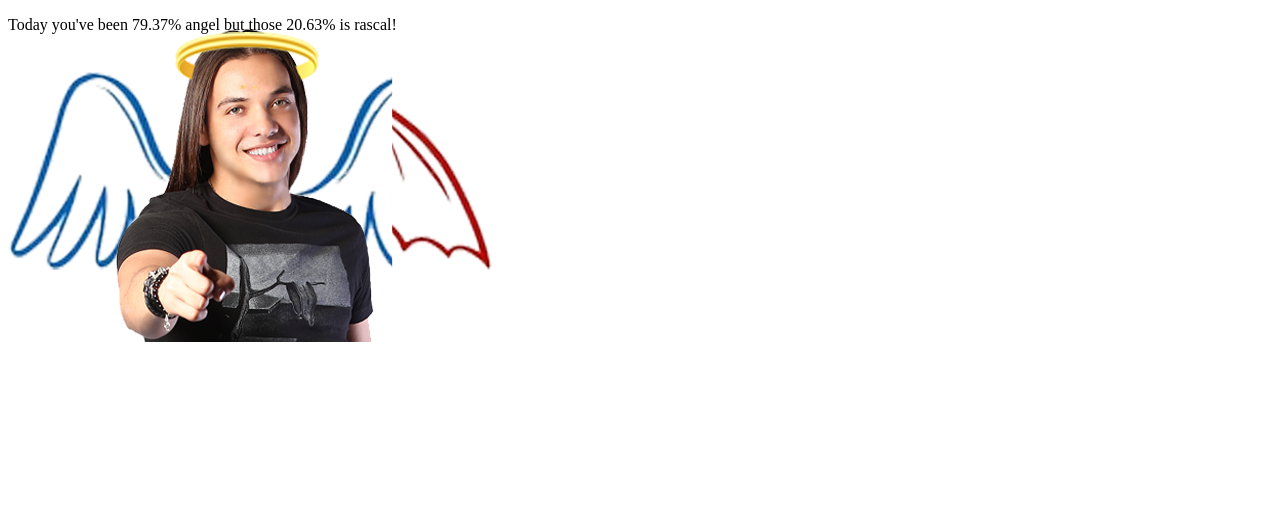
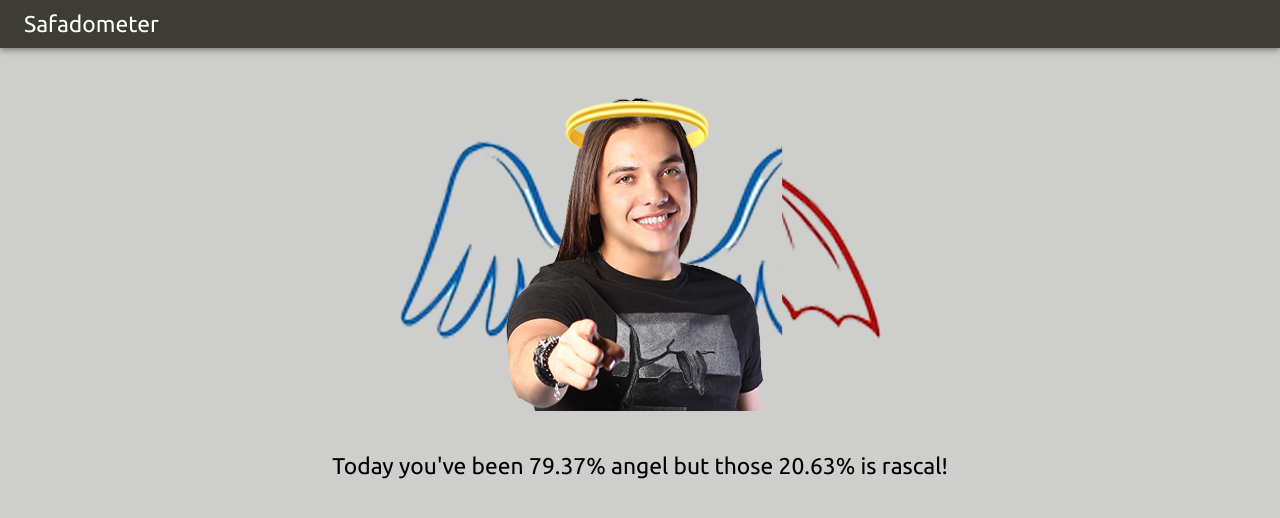
Before and after one commit to andrebnassis/safadometer, a React (Create React App) app: page / in a window 1280 px wide. Shown: the top 518 px of the page. Built offline with nearby package versions, Linux system fonts and the light colour scheme.

Commit message:
add material ui theme with font and color

```diff
--- a/package.json
+++ b/package.json
@@ -3,6 +3,9 @@
   "version": "0.1.0",
   "private": true,
   "dependencies": {
+    "@emotion/react": "^11.7.1",
+    "@emotion/styled": "^11.6.0",
+    "@mui/material": "^5.2.8",
     "@testing-library/jest-dom": "^5.16.1",
     "@testing-library/react": "^12.1.2",
     "@testing-library/user-event": "^13.5.0",
--- a/public/index.html
+++ b/public/index.html
@@ -24,7 +24,10 @@
       work correctly both with client-side routing and a non-root public URL.
       Learn how to configure a non-root public URL by running `npm run build`.
     -->
-    <title>React App</title>
+    <link rel="preconnect" href="https://fonts.googleapis.com">
+    <link rel="preconnect" href="https://fonts.gstatic.com" crossorigin>
+    <link href="https://fonts.googleapis.com/css2?family=Ubuntu&display=swap" rel="stylesheet">
+    <title>Safadometer React App</title>
   </head>
   <body>
     <noscript>You need to enable JavaScript to run this app.</noscript>
--- /dev/null
+++ b/src/App.css
@@ -0,0 +1,13 @@
+.App {
+    display:flex;
+    flex-direction: column;
+  }
+
+  .image-container {
+    height: 400px;
+    width: 100%;
+    position: relative;
+    display: flex;
+    justify-content: center;
+    align-content: center;
+  }
--- a/src/App.tsx
+++ b/src/App.tsx
@@ -1,8 +1,9 @@
 import React from 'react';
-import safadometer_raw from './resources/safadometer_raw.png'
 import safangel from './resources/safadometer_00.png'
 import safademon from './resources/safadometer_01.png'
-
+import AppBar from './AppBar';
+import './App.css'
+import { Typography } from '@mui/material';
 
 const App:React.FC = ()  => {
   const angelPercentageAmount = Math.round((Math.random()*100 + Number.EPSILON) * 100) / 100;
@@ -12,21 +13,25 @@ const App:React.FC = ()  => {
   const rascalPercentageAmountString = rascalPercentageAmount.toLocaleString("en-US",{maximumFractionDigits:2, minimumFractionDigits:0});
 
   return (
-    <div>
-      <div>
-        <img style={{position:'absolute',  clipPath:`inset(0% ${rascalPercentageAmountString}% 0% 0%)`}} src={safangel} alt="safangel" />
-        <img style={{position:'absolute',  clipPath:`inset(0% 0% 0% ${angelPercentageAmountString}%)`}} src={safademon} alt="safademon" />
+
+    <div style={{height:'100%', width:'100%'}}>
+    <AppBar />
+    <div className="App">
+    <div className="image-container">
+        <img style={{position:'absolute', left:'50%', top:'50%',  transform: 'translate(-50%,-50%)', clipPath:`inset(0% ${rascalPercentageAmountString}% 0% 0%)`}} src={safangel} alt="safangel" />
+        <img style={{position:'absolute',  left:'50%', top:'50%', transform: 'translate(-50%,-50%)', clipPath:`inset(0% 0% 0% ${angelPercentageAmountString}%)`}} src={safademon} alt="safademon" />
       </div>
-      <div>
-        <p>
+      <div style={{display:'flex', justifyContent:'center', alignItems:'center'}}>
+        <Typography variant='h6'>
         Today you've been {
             angelPercentageAmountString
           }% angel but those {
             rascalPercentageAmountString
           }% is rascal!
-        </p>
+        </Typography>
       </div>
-    </div>
+      </div>
+      </div>
   );
 }
 
--- /dev/null
+++ b/src/AppBar.tsx
@@ -0,0 +1,24 @@
+import React from 'react';
+import MuiAppBar from '@mui/material/AppBar';
+import Toolbar from '@mui/material/Toolbar';
+import Typography from '@mui/material/Typography';
+import Container from '@mui/material/Container';
+
+
+const AppBar:React.FC = () => {
+
+  return (
+    <MuiAppBar position="static" color="primary">
+      <Container maxWidth="xl">
+        <Toolbar disableGutters variant="dense" color={"black"}>
+          <Typography
+            variant="h6"
+          >
+            Safadometer
+          </Typography>
+        </Toolbar>
+      </Container>
+    </MuiAppBar>
+  );
+};
+export default AppBar;
--- /dev/null
+++ b/src/index.css
@@ -0,0 +1,4 @@
+body {
+    margin: 0;
+    background-color: rgba(61, 61, 53, 0.25)
+}
--- a/src/index.tsx
+++ b/src/index.tsx
@@ -2,10 +2,15 @@ import React from 'react';
 import ReactDOM from 'react-dom';
 import App from './App';
 import reportWebVitals from './reportWebVitals';
+import './index.css'
+import Theme from './theme'
+import { ThemeProvider } from '@mui/material/styles';
 
 ReactDOM.render(
   <React.StrictMode>
+    <ThemeProvider theme={Theme}>
     <App />
+    </ThemeProvider>
   </React.StrictMode>,
   document.getElementById('root')
 );
--- /dev/null
+++ b/src/theme.ts
@@ -0,0 +1,15 @@
+import { createTheme } from "@mui/material/styles";
+
+export const theme = createTheme({
+    palette:{
+        primary:{
+            main: '#3d3d35'
+        }
+    },
+    typography: {
+        fontFamily: ['"Ubuntu"', 'sans-serif'].join(','),
+        fontSize: 16,
+    }
+})
+
+export default theme;
```
Also changed, not shown: 2 other files (tests, documents, lock files or other folders).
